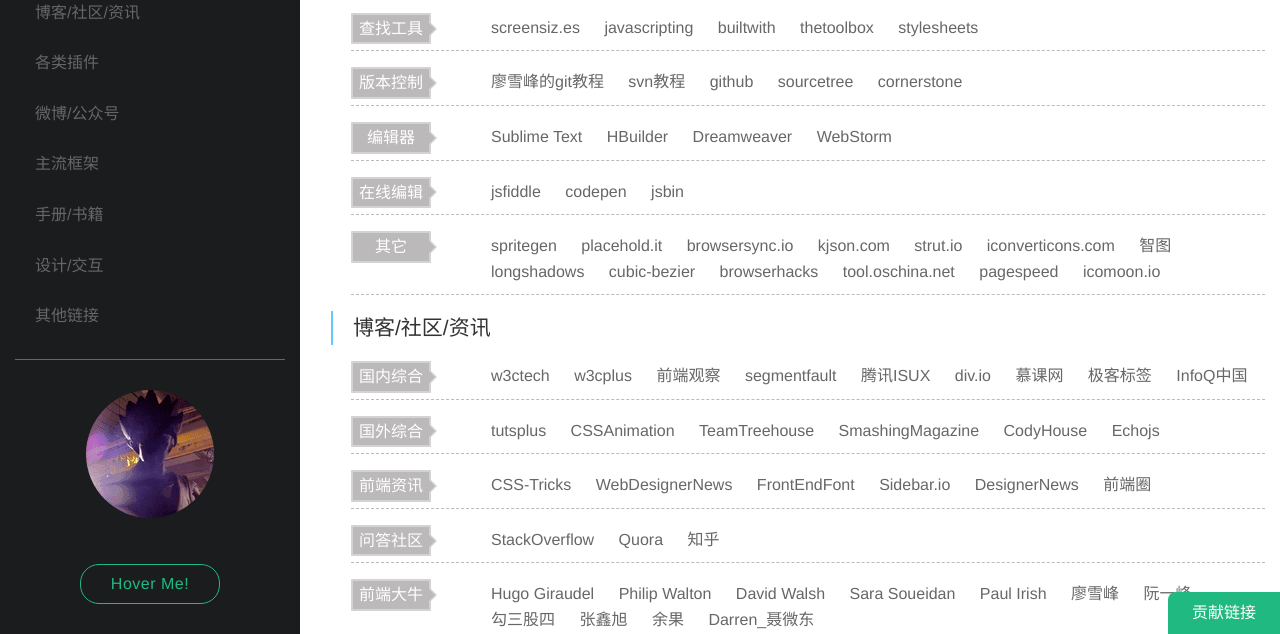
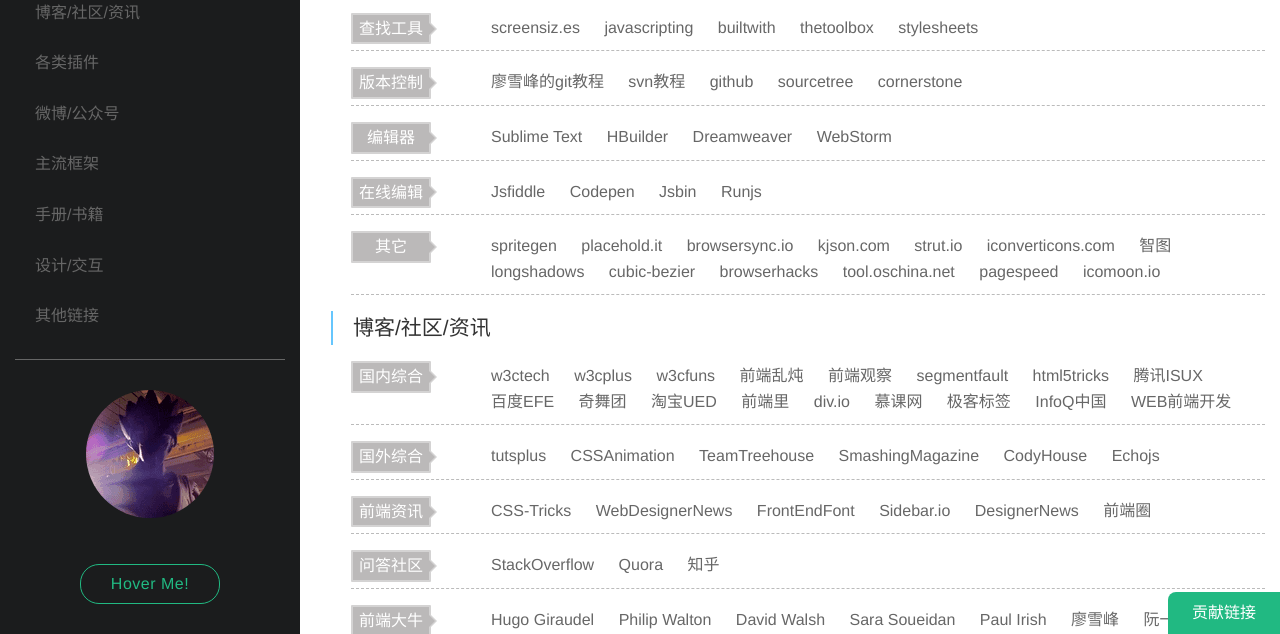
Before and after one commit to HelKyle/w3ctrain.github.io, a plain HTML site: page index.html in a window 1280 px wide. Shown: the part 166-800 px from the top of the page. Drawn offline with Linux system fonts and the light colour scheme; a script that the page names is missing.

Commit message:
新增链接

```diff
--- a/index.html
+++ b/index.html
@@ -139,11 +139,13 @@
                 </dl>
                 <dl class="links-list">
                       <dt class="links-title arrow-box">在线编辑</dt>
-                      <dd class="links-item"><a href="http://jsfiddle.net/" target="_blank" class="tooltip">jsfiddle</a>
+                      <dd class="links-item"><a href="http://jsfiddle.net/" target="_blank" class="tooltip">Jsfiddle</a>
                       </dd>
-                      <dd class="links-item"><a href="http://codepen.io/" target="_blank" class="tooltip">codepen</a>
+                      <dd class="links-item"><a href="http://codepen.io/" target="_blank" class="tooltip">Codepen</a>
                       </dd>
-                      <dd class="links-item"><a href="http://jsbin.com" target="_blank" class="tooltip">jsbin</a>
+                      <dd class="links-item"><a href="http://jsbin.com" target="_blank" class="tooltip">Jsbin</a>
+                      </dd>
+                      <dd class="links-item"><a href="http://runjs.cn/" target="_blank" class="tooltip">Runjs</a>
                       </dd>
                 </dl>
                 <dl class="links-list">
@@ -186,11 +188,25 @@
                       </dd>
                       <dd class="links-item"><a href="http://www.w3cplus.com/" target="_blank" class="tooltip">w3cplus</a>
                       </dd>
+                      <dd class="links-item"><a href="http://www.w3cfuns.com/" target="_blank" class="tooltip">w3cfuns</a>
+                      </dd>
+                      <dd class="links-item"><a href="http://www.html-js.com/" target="_blank" class="tooltip">前端乱炖</a>
+                      </dd>
                       <dd class="links-item"><a href="http://www.qianduan.net/" target="_blank" class="tooltip">前端观察</a>
                       </dd>
                       <dd class="links-item"><a href="http://segmentfault.com/" target="_blank" class="tooltip">segmentfault</a>
                       </dd>
+                      <dd class="links-item"><a href="http://www.html5tricks.com/" target="_blank" class="tooltip">html5tricks</a>
+                      </dd>
                       <dd class="links-item"><a href="http://isux.tencent.com/" target="_blank" class="tooltip">腾讯ISUX</a>
+                      </dd>
+                      <dd class="links-item"><a href="http://efe.baidu.com/" target="_blank" class="tooltip">百度EFE</a>
+                      </dd>
+                      <dd class="links-item"><a href="http://www.75team.com/" target="_blank" class="tooltip">奇舞团</a>
+                      </dd>
+                      <dd class="links-item"><a href="http://ued.taobao.org/blog/" target="_blank" class="tooltip">淘宝UED</a>
+                      </dd>
+                      <dd class="links-item"><a href="http://www.yyyweb.com/" target="_blank" class="tooltip">前端里</a>
                       </dd>
                       <dd class="links-item"><a href="http://div.io" target="_blank" class="tooltip">div.io</a>
                       </dd>
@@ -199,6 +215,8 @@
                       <dd class="links-item"><a href="http://www.gbtags.com" target="_blank" class="tooltip">极客标签</a>
                       </dd>
                       <dd class="links-item"><a href="http://www.infoq.com/cn" target="_blank" class="tooltip">InfoQ中国</a>
+                      </dd>
+                      <dd class="links-item"><a href="http://www.css88.com/" target="_blank" class="tooltip">WEB前端开发</a>
                       </dd>
                 </dl>
                 <dl class="links-list">
@@ -287,6 +305,8 @@
                       <dd class="links-item"><a href="http://slidesjs.com/" target="_blank" class="tooltip">sliderjs</a>
                       </dd>
                       <dd class="links-item"><a href="https://github.com/hammerjs/hammer.js" title="A javascript library for multi-touch gestures" target="_blank" class="tooltip">hammer.js</a>
+                      </dd>
+                      <dd class="links-item"><a href="https://github.com/idiot/unslider" target="_blank" class="tooltip">unslider</a>
                       </dd>
                       <dd class="links-item"><a href="https://github.com/janpaepke/ScrollMagic" target="_blank" class="tooltip">ScrollMagic</a>
                       </dd>
@@ -471,9 +491,10 @@
                 </dl>
                 <dl class="links-list">
                       <dt class="links-title arrow-box">公众号</dt>
-                      <dd class="links-item qrcode-link"><a>w3ctech</a><img src="/img/qrcode/qrcode_for_w3ctech.jpg"></dd>
-                      <dd class="links-item qrcode-link"><a>w3cplus</a><img src="/img/qrcode/qrcode_for_w3cplus.jpg"></dd>
-                      <dd class="links-item qrcode-link"><a>前端早读课</a><img src="/img/qrcode/qrcode_for_fezaoduke.jpg"></dd>
+                      <dd class="links-item qrcode-link"><a>w3ctech</a><img src="/img/qrcode/w3ctech.jpg"></dd>
+                      <dd class="links-item qrcode-link"><a>w3cplus</a><img src="/img/qrcode/w3cplus.jpg"></dd>
+                      <dd class="links-item qrcode-link"><a>前端乱炖</a><img src="/img/qrcode/htmljs.jpg"></dd>
+                      <dd class="links-item qrcode-link"><a>前端早读课</a><img src="/img/qrcode/fezaoduke.jpg"></dd>
                 </dl>
               </div>
             </section>
@@ -605,8 +626,12 @@
                       </dd>
                 </dl>
                 <dl class="links-list">
-                      <dt class="links-title arrow-box">规范</dt>
+                      <dt class="links-title arrow-box">手册/规范</dt>
+                      <dd class="links-item"><a href="https://dwqs.gitbooks.io/frontenddevhandbook/content/index.html" target="_blank" class="tooltip">前端开发者手册</a>
+                      </dd>
                       <dd class="links-item"><a href="http://cssguidelin.es/" target="_blank" class="tooltip">CSS规范</a>
+                      </dd>
+                      <dd class="links-item"><a href="https://github.com/airbnb/javascript" target="_blank" class="tooltip">JavaScript Style Guide</a>
                       </dd>
                       <dd class="links-item"><a href="http://sass-guidelin.es/" target="_blank" class="tooltip">Sass规范</a>
                       </dd>
@@ -655,6 +680,8 @@
                       <dd class="links-item"><a href="http://www.w3ctrain.com/" target="_blank" class="tooltip">w3ctrain</a>
                       </dd>
                       <dd class="links-item"><a href="http://www.helkyle.com/" target="_blank" class="tooltip">Helkyle</a>
+                      </dd>
+                      <dd class="links-item"><a href="http://cyseria.xyz/" target="_blank" class="tooltip">Cyseria</a>
                       </dd>
                       <dd class="links-item"><a href="http://www.w3ctrain.com/contribute/" title="你可以先在这里提交" target="_blank" class="tooltip">+</a></dd>
                 </dl>
```
Also changed, not shown: img/qrcode/fezaoduke.jpg (added), img/qrcode/htmljs.jpg (added), img/qrcode/qrcode_for_fezaoduke.jpg (deleted), img/qrcode/qrcode_for_w3cplus.jpg (deleted), img/qrcode/qrcode_for_w3ctech.jpg (deleted), img/qrcode/w3cplus.jpg (added), img/qrcode/w3ctech.jpg (added).
